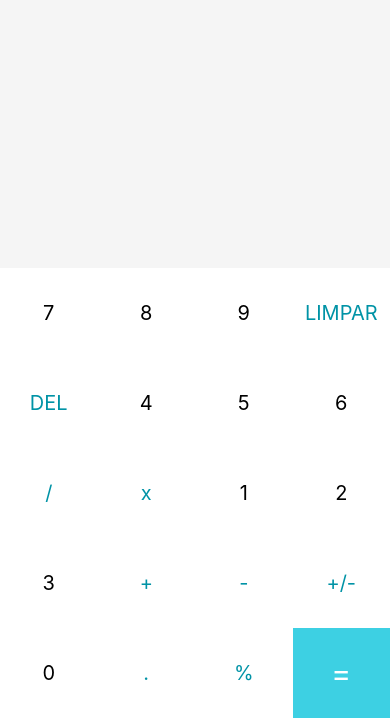
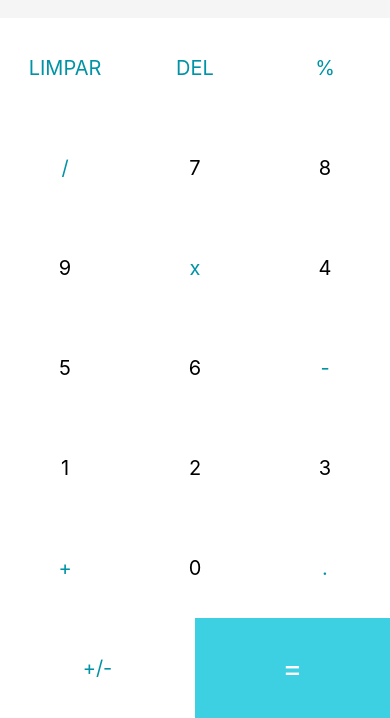
Before and after one commit to rog85/SENAC-Calculadora, a React Native app: screen / in a window 390 px wide. Shown: the part 126-844 px from the top of the page. Built offline with nearby package versions, Linux system fonts and the light colour scheme.

Commit message:
Corrige ordem e posição dos botões

```diff
--- a/App.js
+++ b/App.js
@@ -4,7 +4,7 @@
 
 export default function App() {
   // Mapeamento de teclas
-  const buttons = [7, 8, 9, 'LIMPAR', 'DEL', 4, 5, 6, '/', 'x', 1, 2, 3, '+', '-', '+/-', 0, '.', '%', '=']
+  const buttons = ['LIMPAR', 'DEL', '%', '/', 7, 8, 9, 'x', 4, 5, 6, '-', 1, 2, 3, '+', 0, '.', '+/-', '=']
 
   const [currentNumber, setCurrentNumber] = useState("")
   const [lastNumber, setLastNumber] = useState("")
@@ -165,8 +165,8 @@
     backgroundColor: 'white',
     alignItems: 'center',
     justifyContent: 'center',
-    minWidth: 90,
-    minHeight: 90,
+    minWidth: 100,
+    minHeight: 100,
     flex: 2,
   },
   textButton: {
```
